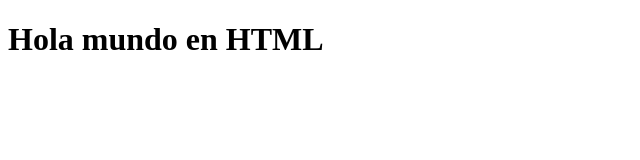
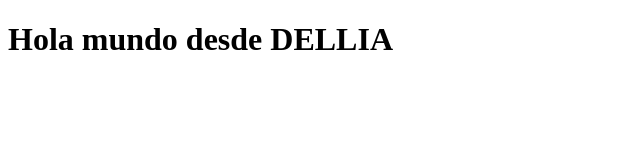
Before and after one commit to mauriicioreyes/pruebaWSL, a plain HTML site: page index.html in a window 1280 px wide. Shown: the whole page, without its empty margins (0-640 px from the left). Drawn offline with Linux system fonts and the light colour scheme.

Commit message:
Segundo commit, cambios en index.html y readme.md

```diff
--- a/index.html
+++ b/index.html
@@ -7,6 +7,6 @@
     <title>Hola mundo</title>
 </head>
 <body>
-    <h1>Hola mundo en HTML</h1>
+    <h1>Hola mundo desde DELLIA</h1>
 </body>
 </html>
```
Also changed, not shown: 1 other file.
